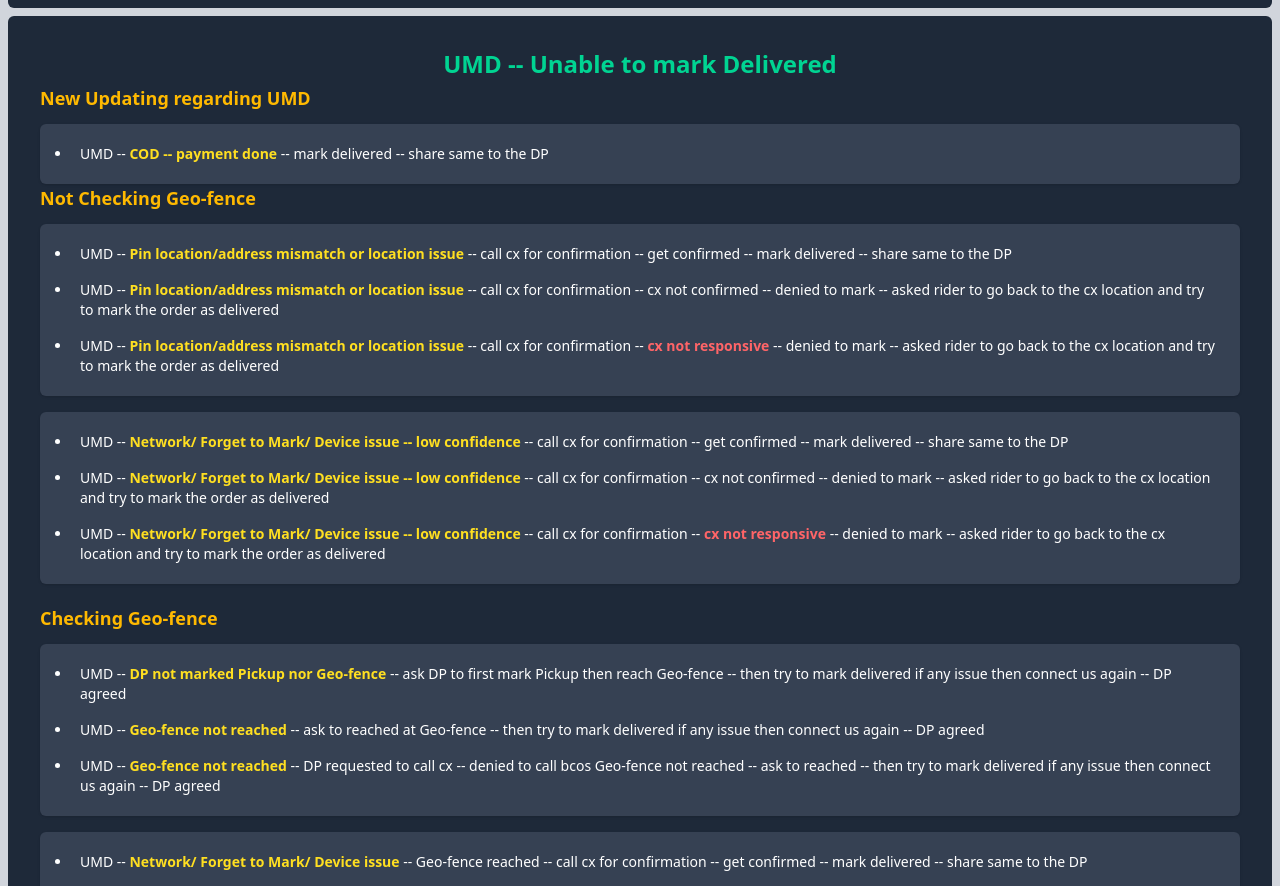
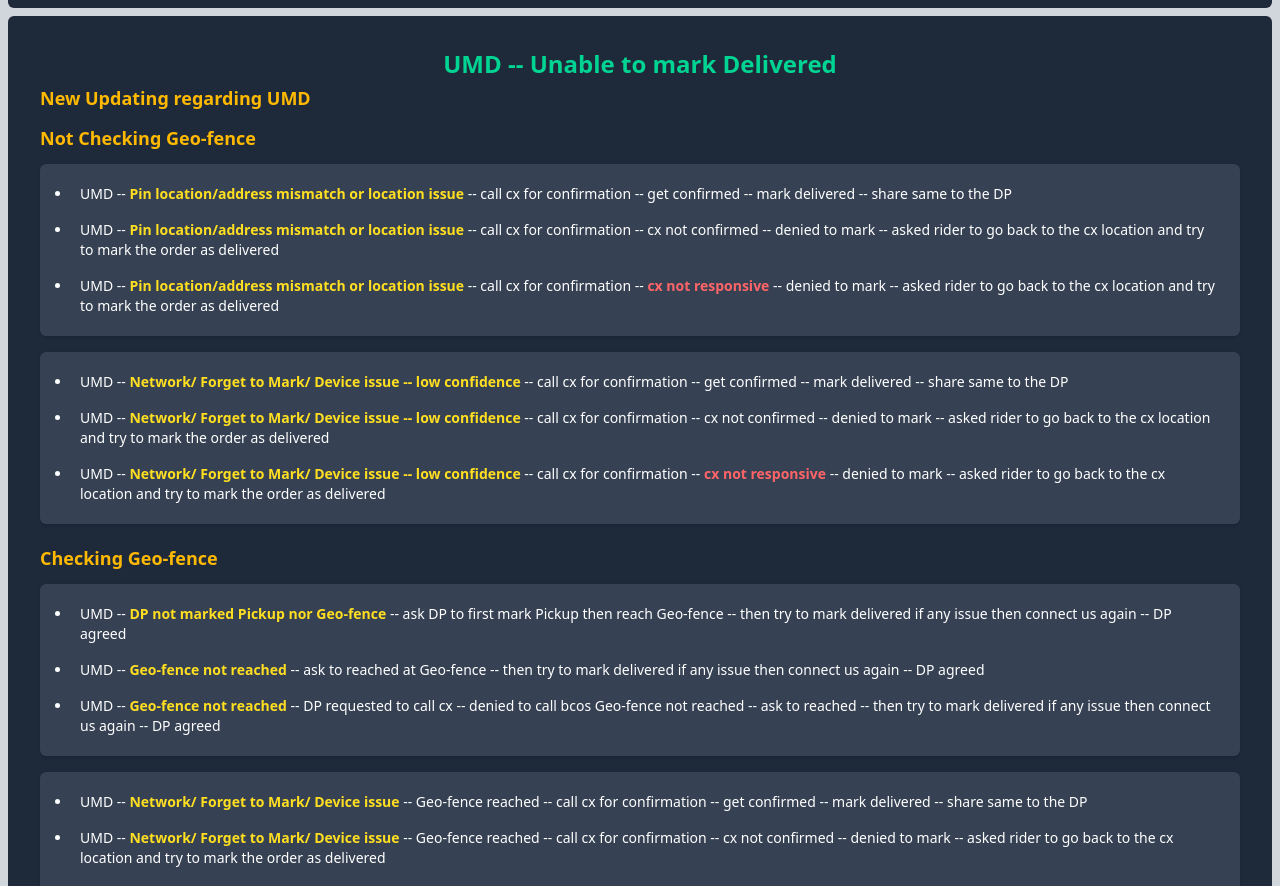
Before and after one commit to Code-with-Sahani/Blinket-DP, a React (Vite) app: page / in a window 1280 px wide. Shown: the part 4236-5122 px from the top of the page. Built offline with nearby package versions, Linux system fonts and the light colour scheme.

Commit message:
Update UMD.jsx

```diff
--- a/src/Components/UMD.jsx
+++ b/src/Components/UMD.jsx
@@ -7,15 +7,6 @@ const UMD = () => {
             <h2 className='text-center text-2xl font-semibold text-emerald-400 mb-1'>UMD -- Unable to mark Delivered</h2>
             {/* New Updating Section */}
             <h3 className="text-lg font-semibold text-amber-400 mb-3">New Updating regarding UMD</h3>
-            <div className="space-y-4">
-                <div className="p-3 bg-gray-700 rounded-md shadow">
-                    <ul className="list-disc pl-5">
-                        <li className="p-2">
-                            UMD -- <strong className="text-yellow-300 font-semibold">COD -- payment done </strong> -- mark delivered -- share same to the DP
-                        </li>
-                    </ul>
-                </div>
-            </div> {/* <- Ye missing div close kiya gaya */}
 
             {/* Not Checking Geo-fence Section */}
             <h3 className="text-lg font-semibold text-amber-400 mb-3">Not Checking Geo-fence</h3>
```
